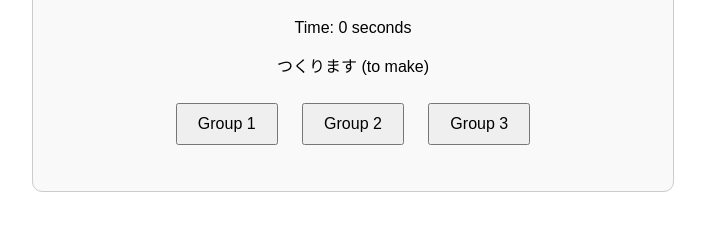
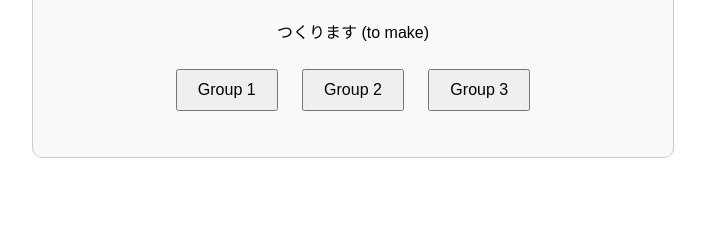
Before and after one commit to mfohara/U6-Verb-Te-Form-Game, a plain HTML site: page index.html in a window 1280 px wide. Shown: the part 119-350 px from the top of the page, without its empty margins (287-992 px from the left). Drawn offline with Linux system fonts and the light colour scheme.

Commit message:
Update index.html

```diff
--- a/index.html
+++ b/index.html
@@ -14,7 +14,6 @@
 <body>
     <div class="game-container">
         <h1>Japanese Verb て Form Practice</h1>
-        <p id="timer">Time: 0 seconds</p>
         <p id="verb"></p>
         <div id="buttons"></div>
         <div id="input-container" style="display: none;">
@@ -27,19 +26,19 @@
 
     <script>
         const group1Verbs = [
-            { masu: "かいます", te: "かって", group: 1, english: "to buy" },
-            { masu: "のみます", te: "のんで", group: 1, english: "to drink" },
-            { masu: "つくります", te: "つくって", group: 1, english: "to make" }
+            { masu: "かいます", te: ["かって", "katte"], group: 1, english: "to buy" },
+            { masu: "のみます", te: ["のんで", "nonde"], group: 1, english: "to drink" },
+            { masu: "つくります", te: ["つくって", "tsukutte"], group: 1, english: "to make" }
         ];
 
         const group2Verbs = [
-            { masu: "食べます", te: "たべて", group: 2, english: "to eat" },
-            { masu: "見ます", te: "みて", group: 2, english: "to see/watch" }
+            { masu: "食べます", te: ["たべて", "tabete"], group: 2, english: "to eat" },
+            { masu: "見ます", te: ["みて", "mite"], group: 2, english: "to see/watch" }
         ];
 
         const group3Verbs = [
-            { masu: "きます", te: "きて", group: 3, english: "to come" },
-            { masu: "します", te: "して", group: 3, english: "to do" }
+            { masu: "きます", te: ["きて", "kite"], group: 3, english: "to come" },
+            { masu: "します", te: ["して", "shite"], group: 3, english: "to do" }
         ];
 
         let shuffledVerbs, currentIndex, startTime;
@@ -67,7 +66,7 @@
             if (currentIndex >= shuffledVerbs.length) {
                 let timeTaken = Math.floor((Date.now() - startTime) / 1000);
                 document.getElementById("verb").innerText = "Game Over!";
-                document.getElementById("timer").innerText = `You finished in ${timeTaken} seconds.`;
+                document.getElementById("feedback").innerText = `You finished in ${timeTaken} seconds.`;
                 document.getElementById("restart").style.display = "block";
                 document.getElementById("buttons").innerHTML = "";
                 document.getElementById("input-container").style.display = "none";
@@ -97,7 +96,7 @@
         function checkAnswer() {
             let verb = shuffledVerbs[currentIndex];
             let answer = document.getElementById("answer").value.trim();
-            if (answer === verb.te) {
+            if (verb.te.includes(answer)) {
                 document.getElementById("feedback").innerText = "Great job! Next verb.";
                 document.getElementById("input-container").style.display = "none";
                 document.getElementById("answer").value = "";
```
